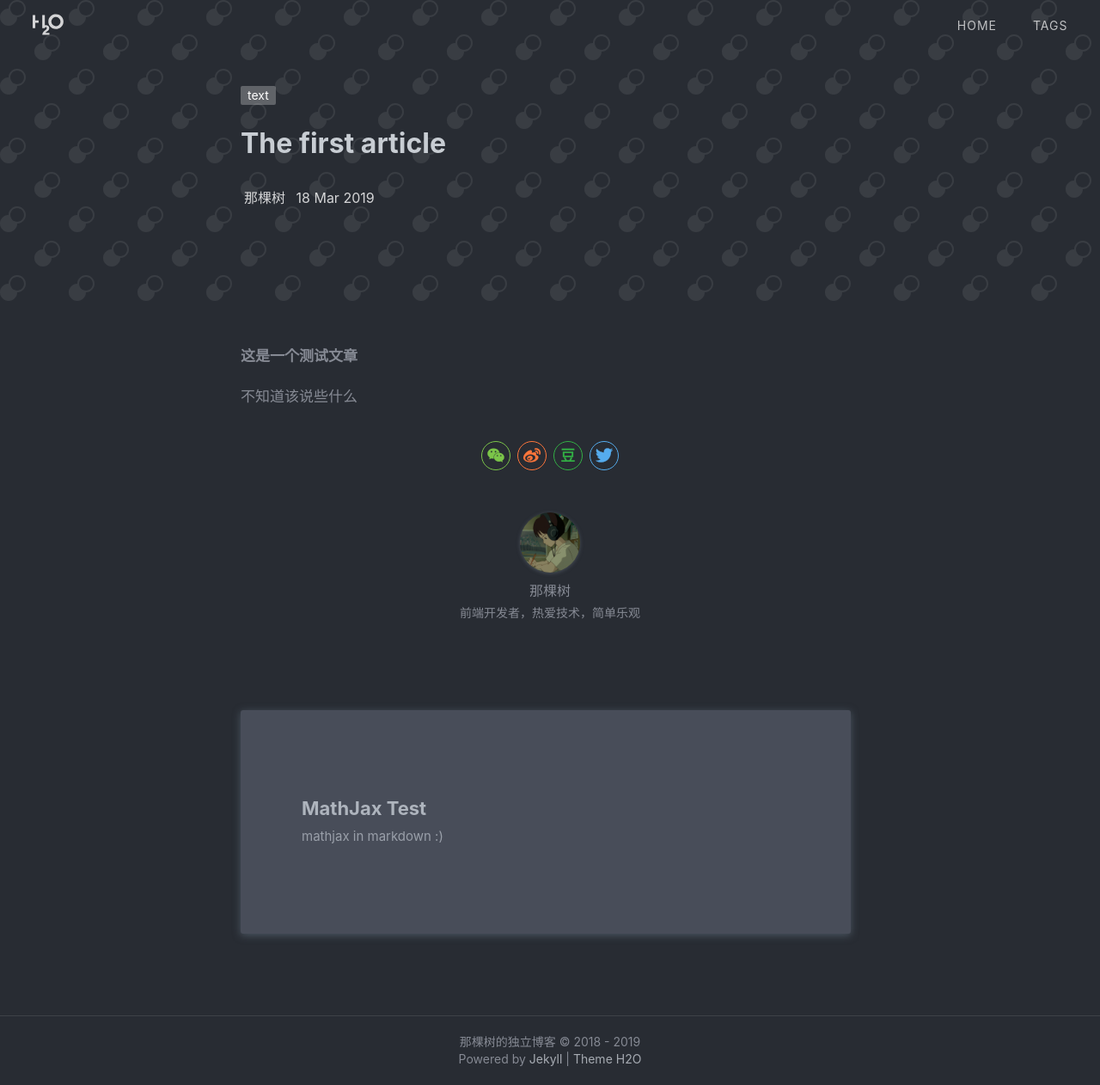
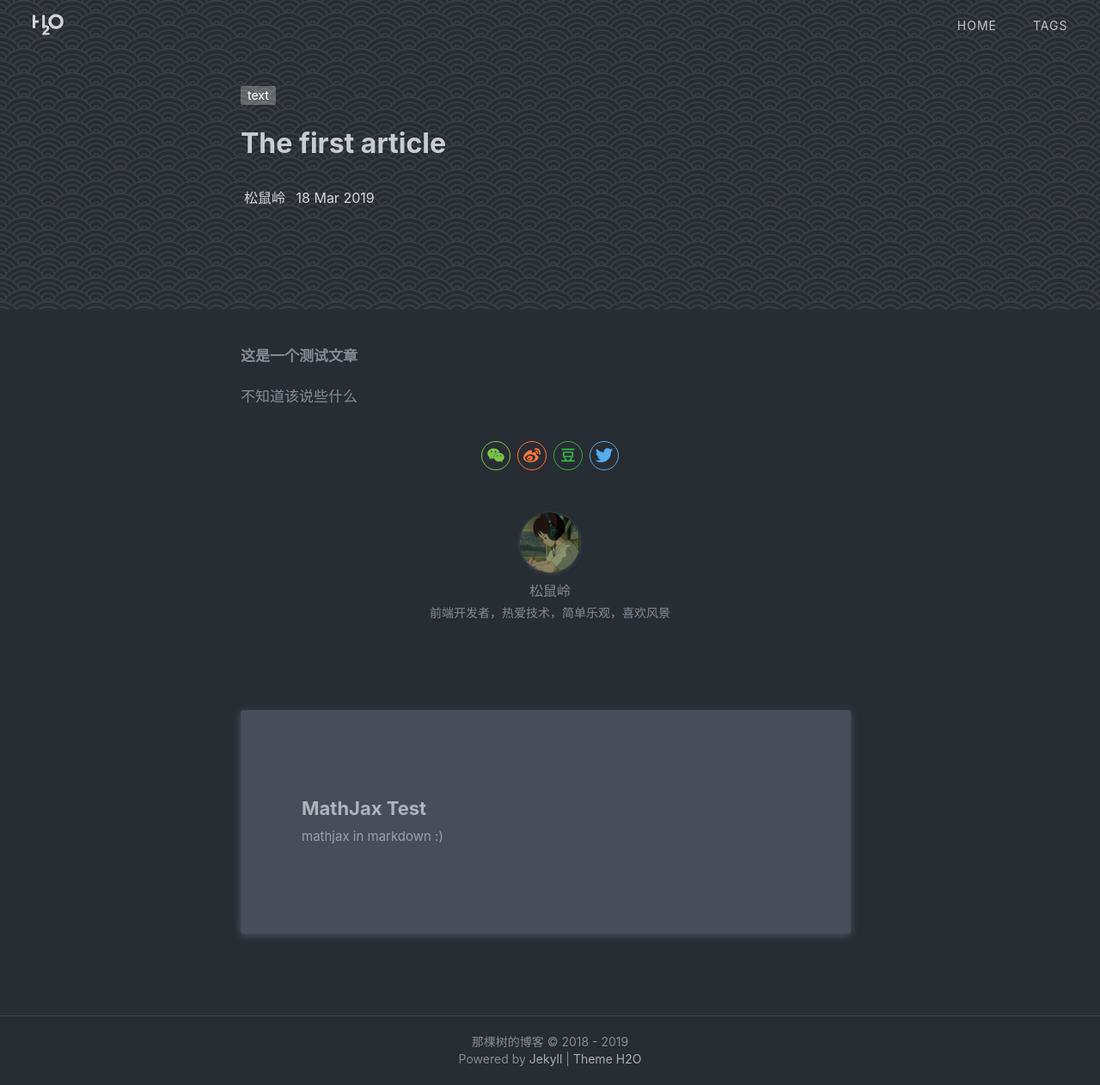
Before and after one commit to orange-tree/orange-tree.github.io, a Jekyll site: the page built from _posts/2019-03-18-first-article.md, in a window 1280 px wide and 1262 px high. Shown: the whole window at 86% size. Built offline with Jekyll 4.4.1, drawn with Linux system fonts in a browser that asks for light colours; nearby versions of some CDN libraries; a style sheet for code colours, icons or effects is not loaded.

Commit message:
modify _config.yml

```diff
--- a/_config.yml
+++ b/_config.yml
@@ -1,7 +1,7 @@
 # Site settings 配置站点
-title: '那棵树的独立博客'
-description: ''
-keyword: ''
+title: '那棵树的博客'
+description: '记录生活琐事，交流技术代码，很高兴能与大家在这里相遇！'
+keyword: '松鼠岭，松鼠岭的博客，那棵树，那棵树的博客，orange-tree'
 url: '' # your host
 
 # if you don't need baseurl, you should leave this value blank.
@@ -17,9 +17,9 @@
   since: 2018
 
 # Author 配置博主信息
-author: '那棵树'
+author: '松鼠岭'
 nickname: '那棵树'
-bio: '前端开发者，热爱技术，简单乐观'
+bio: '前端开发者，热爱技术，简单乐观，喜欢风景'
 avatar: '/assets/img/profile.jpg'
 
 # Search
@@ -44,14 +44,14 @@
 theme-color: 'default'  # pink or default
 
 # Post header background patterns (when the post no cover): circuitBoard, overlappingCircles, food, glamorous, ticTacToe, seaOfClouds
-postPatterns: 'overlappingCircles'
+postPatterns: 'seaOfClouds'
 
 # SNS settings 配置社交网站
 # url: email, weibo, zhihu, twitter, instagram, juejin, github, douban, facebook, dribble, uicn, jianshu, medium, linkedin
 sns:
-  # weibo: '//weibo.com/lovecolcol'
-  # juejin: '//juejin.im/user/57a6f434165abd006159b4cc'
-  # instagram: '//www.instagram.com/steveliaocn'
+  # weibo: '//weibo.com/'
+  # juejin: '//juejin.im/user/'
+  # instagram: '//www.instagram.com/'
   github: '//github.com/orange-tree'
 
 # Tags 设置标签
--- a/_includes/footer.html
+++ b/_includes/footer.html
@@ -7,5 +7,5 @@
   {% endunless %}
   {{ current }}
   </section>
-  <section>Powered by <a href="//jekyllrb.com">Jekyll</a> | <a href="https://github.com/kaeyleo/jekyll-theme-H2O">Theme H2O</a></section>
+  <section>Powered by <a href="//jekyllrb.com" target="_blank">Jekyll</a> | <a href="https://github.com/kaeyleo/jekyll-theme-H2O" target="_blank">Theme H2O</a></section>
 </footer>
--- a/index.html
+++ b/index.html
@@ -60,7 +61,7 @@
                 <div class="avatar">
                     <img src="{{ site.avatar | prepend: site.baseurl }}" alt="">
                 </div>
-                <div class="author-name" rel="author">{{ site.author }}</div>
+                <div class="author-name" rel="author">{{ site.nickname }}</div>
                 <div class="bio">
                     <p>{{ site.bio }}</p>
                 </div>
```
Also changed, not shown: other parts of index.html (+1 -0 lines), H2O-favicon.ico (added), assets/img/banner.jpg (added), favicon.ico, favicon.png (added), favicon1.png (added), song-favicon.ico (added).
